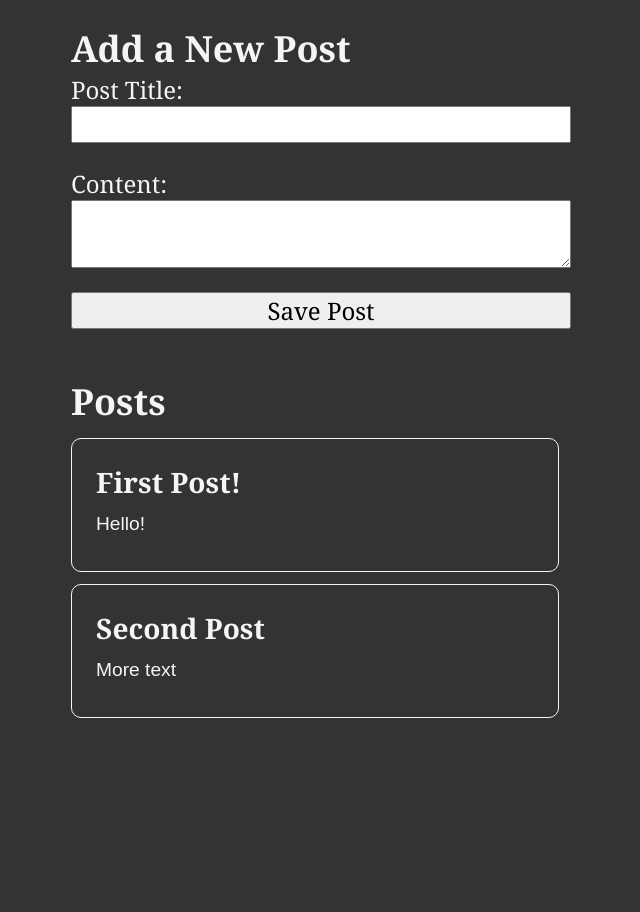
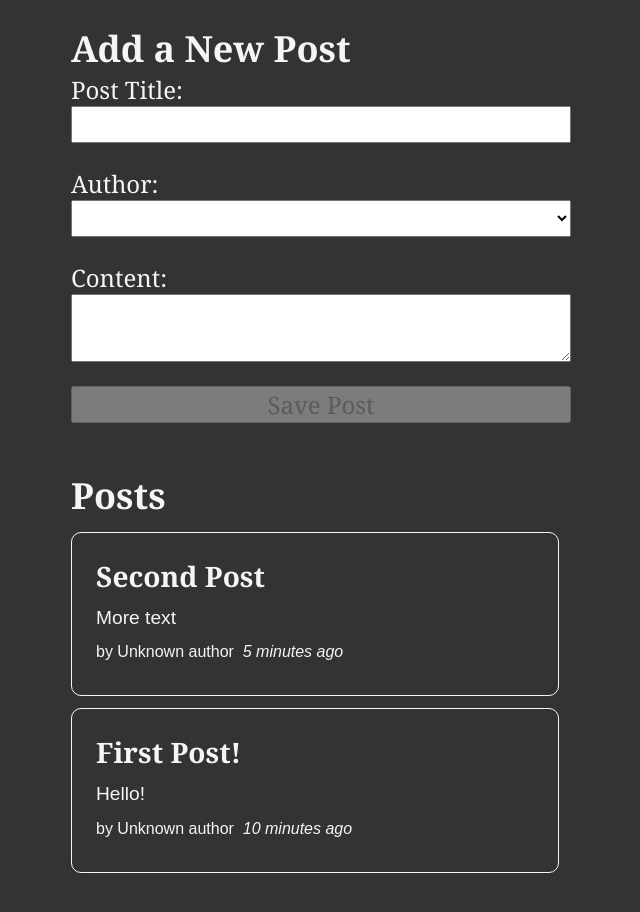
Before and after one commit to ananthanandanan/React-redux-recap, a React (Vite) app: page / in a window 1280 px wide. Shown: the top 912 px of the page, without its empty margins (319-959 px from the left). Before the commit the page ends 858 px from the top, so only its background shows below. Built offline with nearby package versions, Linux system fonts and the light colour scheme.

Commit message:
feat: Authors and Timestamp - PostAuthor component - TimeAgo component - data-fns to parse date string - user Slice - Ordered Posts

```diff
--- a/package.json
+++ b/package.json
@@ -11,6 +11,7 @@
   },
   "dependencies": {
     "@reduxjs/toolkit": "^1.9.5",
+    "date-fns": "^2.30.0",
     "react": "^18.2.0",
     "react-dom": "^18.2.0",
     "react-redux": "^8.1.2"
--- a/src/app/store.jsx
+++ b/src/app/store.jsx
@@ -2,10 +2,12 @@
 
 // import counterReducer from "../features/counter/counterSlice";
 import postsReducer from "../features/posts/postsSlice";
+import usersReducer from "../features/users/usersSlice";
 
 export const store = configureStore({
   reducer: {
     // counter: counterReducer,
     posts: postsReducer,
+    users: usersReducer,
   },
 });
--- a/src/features/posts/AddPostForm.jsx
+++ b/src/features/posts/AddPostForm.jsx
@@ -1,24 +1,38 @@
 import { useState } from "react";
-import { useDispatch } from "react-redux";
-// import { nanoid } from "@reduxjs/toolkit";
+import { useDispatch, useSelector } from "react-redux";
 
 import { postAdded } from "./postsSlice";
+import { selectAllUsers } from "../users/usersSlice";
+
 function AddPostForm() {
   const [title, setTitle] = useState("");
   const [content, setContent] = useState("");
+  const [userId, setUserId] = useState("");
+
+  // get all users from the store
+  const users = useSelector(selectAllUsers);
   const dispatch = useDispatch();
 
   const onTitleChanged = (e) => setTitle(e.target.value);
   const onContentChanged = (e) => setContent(e.target.value);
+  const onAuthorChanged = (e) => setUserId(e.target.value);
 
   const onSavePostClicked = () => {
     if (title && content) {
-      dispatch(postAdded(title, content));
+      dispatch(postAdded(title, content, userId));
       setTitle("");
       setContent("");
     }
     console.log("Save Post Clicked");
   };
+
+  const canSave = Boolean(title) && Boolean(content) && Boolean(userId);
+
+  const userOptions = users.map((user) => (
+    <option key={user.id} value={user.id}>
+      {user.name}
+    </option>
+  ));
 
   return (
     <section>
@@ -32,6 +46,12 @@
           value={title}
           onChange={onTitleChanged}
         />
+        <label htmlFor="postAuthor">Author:</label>
+        <select id="postAuthor" value={userId} onChange={onAuthorChanged}>
+          <option value=""></option>
+          {userOptions}
+        </select>
+
         <label htmlFor="postContent">Content:</label>
         <textarea
           id="postContent"
@@ -39,7 +59,7 @@
           value={content}
           onChange={onContentChanged}
         />
-        <button type="button" onClick={onSavePostClicked}>
+        <button type="button" onClick={onSavePostClicked} disabled={!canSave}>
           Save Post
         </button>
       </form>
--- /dev/null
+++ b/src/features/posts/PostAuthor.jsx
@@ -0,0 +1,10 @@
+import { useSelector } from "react-redux";
+import { selectAllUsers } from "../users/usersSlice";
+
+function PostAuthor({ userId }) {
+  const users = useSelector(selectAllUsers);
+  const author = users.find((user) => user.id === userId);
+  return <span>by {author ? author.name : "Unknown author"}</span>;
+}
+
+export default PostAuthor;
--- a/src/features/posts/PostsList.jsx
+++ b/src/features/posts/PostsList.jsx
@@ -1,13 +1,29 @@
 import { useSelector } from "react-redux";
 import { selectAllPosts } from "./postsSlice";
+
+import PostAuthor from "./PostAuthor";
+import TimeAgo from "./TimeAgo";
 
 function PostsList() {
   const posts = useSelector(selectAllPosts);
 
-  const renderedPosts = posts.map((post) => (
+  // Sort posts in reverse chronological order by datetime string
+  // localeCompare() compares two strings and returns -1 if the first string
+  // comes before the second string in sort order, 1 if it comes after the second
+  // string in sort order, and 0 if they are equivalent.
+  // slice() returns a copy of the array (posts) so that we don't mutate the original
+  const orderedPosts = posts
+    .slice()
+    .sort((a, b) => b.date.localeCompare(a.date));
+
+  const renderedPosts = orderedPosts.map((post) => (
     <article key={post.id}>
       <h3>{post.title}</h3>
       <p>{post.content.substring(0, 100)}</p>
+      <p className="postCredit">
+        <PostAuthor userId={post.userId} />
+        <TimeAgo timestamp={post.date} />
+      </p>
     </article>
   ));
 
--- /dev/null
+++ b/src/features/posts/TimeAgo.jsx
@@ -0,0 +1,17 @@
+import { parseISO, formatDistanceToNow } from "date-fns";
+
+function TimeAgo({ timestamp }) {
+  let timeAgo = "";
+  if (timestamp) {
+    const date = parseISO(timestamp);
+    const timePeriod = formatDistanceToNow(date);
+    timeAgo = `${timePeriod} ago`;
+  }
+  return (
+    <span title={timestamp}>
+      &nbsp; <i>{timeAgo}</i>
+    </span>
+  );
+}
+
+export default TimeAgo;
--- a/src/features/posts/postsSlice.jsx
+++ b/src/features/posts/postsSlice.jsx
@@ -1,10 +1,21 @@
 import { createSlice, nanoid } from "@reduxjs/toolkit";
+import { sub } from "date-fns";
 
 // The initial state of the posts slice
 
 const initialState = [
-  { id: "1", title: "First Post!", content: "Hello!" },
-  { id: "2", title: "Second Post", content: "More text" },
+  {
+    id: "1",
+    title: "First Post!",
+    content: "Hello!",
+    date: sub(new Date(), { minutes: 10 }).toISOString(),
+  },
+  {
+    id: "2",
+    title: "Second Post",
+    content: "More text",
+    date: sub(new Date(), { minutes: 5 }).toISOString(),
+  },
 ];
 
 // The posts slice
@@ -19,12 +30,14 @@
       },
       // prepare is a callback function that lets us define the action payload
 
-      prepare(title, content) {
+      prepare(title, content, userId) {
         return {
           payload: {
             id: nanoid(),
             title,
             content,
+            date: new Date().toISOString(),
+            userId,
           },
         };
       },
--- /dev/null
+++ b/src/features/users/usersSlice.jsx
@@ -0,0 +1,22 @@
+import { createSlice } from "@reduxjs/toolkit";
+
+const initialState = [
+  { id: "0", name: "Tomas" },
+  { id: "1", name: "Sarah" },
+  { id: "2", name: "Edgar" },
+];
+
+const usersSlice = createSlice({
+  name: "users",
+  initialState,
+  reducers: {},
+});
+
+// users actions creator
+export const {} = usersSlice.actions;
+
+// custom user selector
+export const selectAllUsers = (state) => state.users;
+
+// users reducer
+export default usersSlice.reducer;
```
Also changed, not shown: 1 other file (tests, documents, lock files or other folders).
